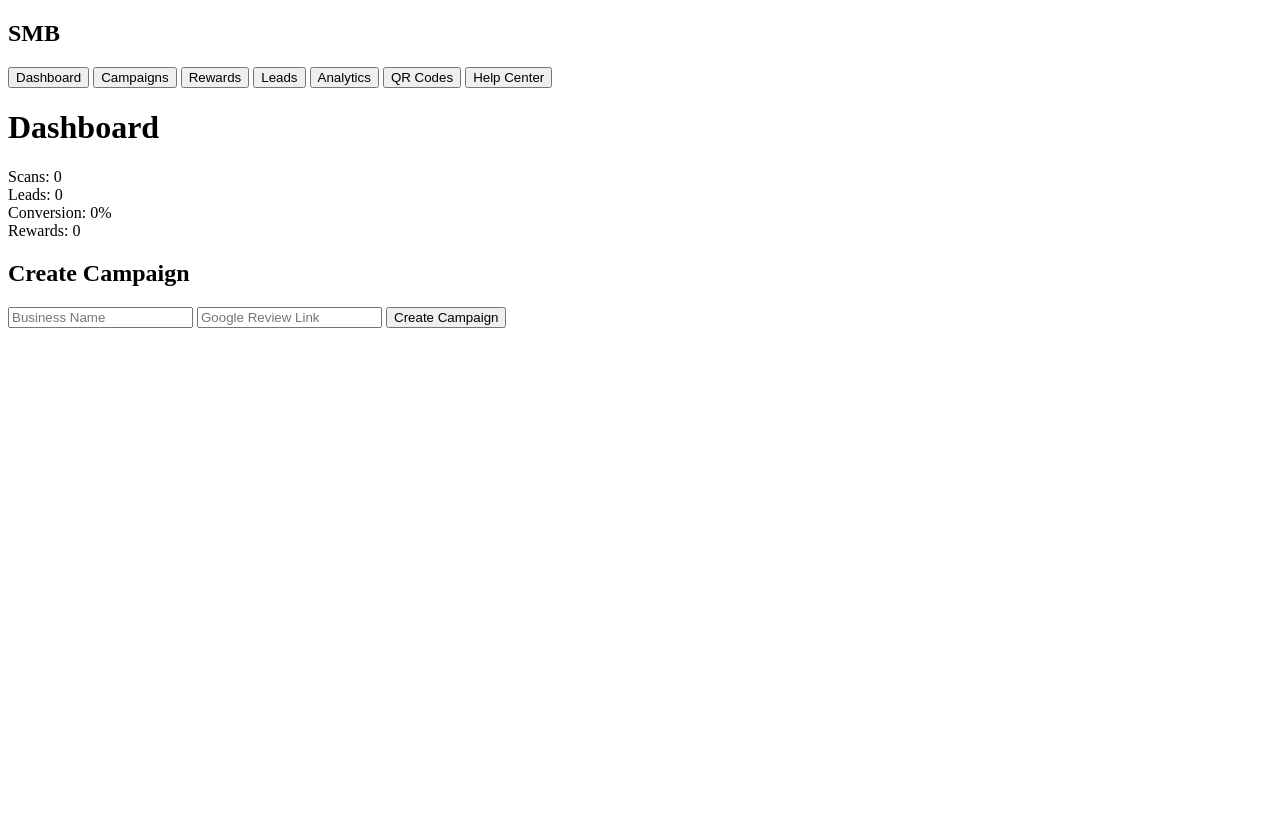
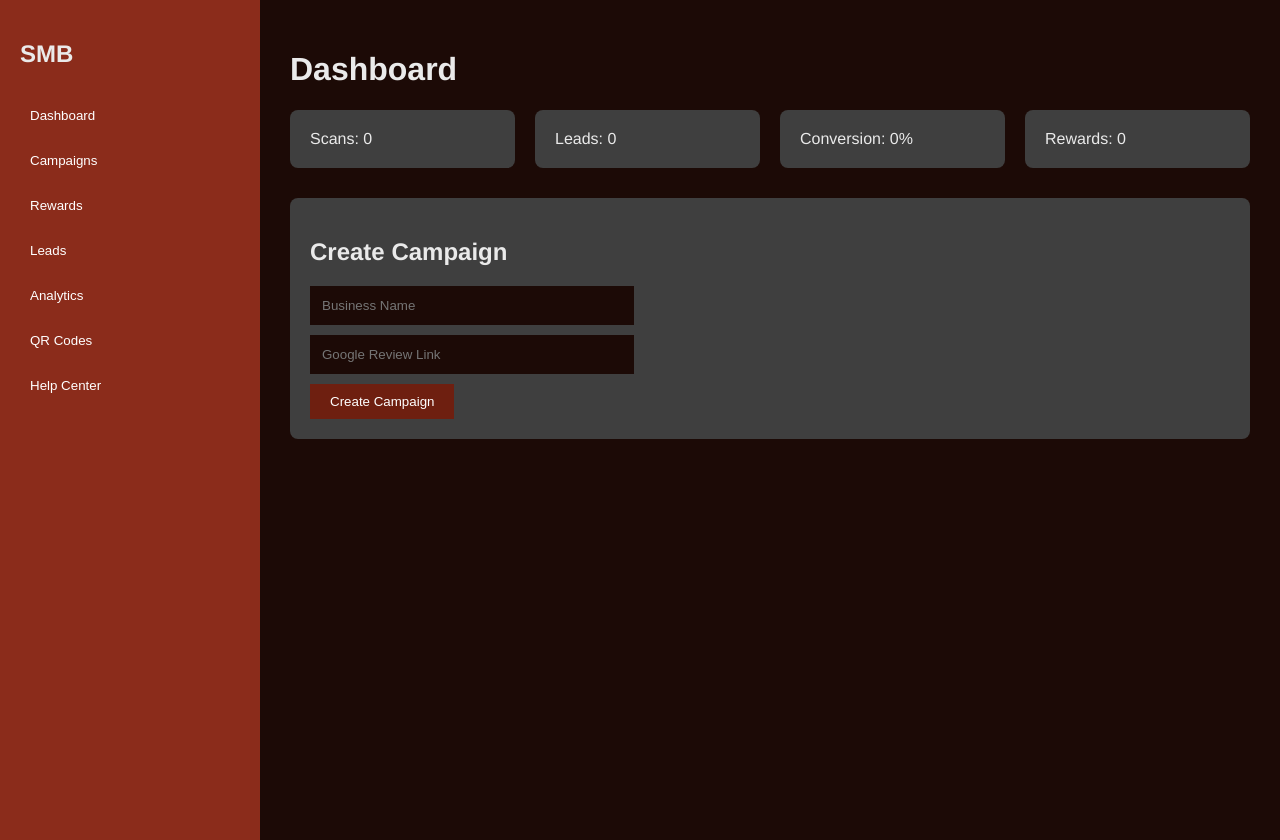
Before and after one commit to ygriega-glitch/swsss, a plain HTML site: page index.html in a window 1280 px wide. Before the commit the page ends 800 px from the top, so only its background shows below. Drawn offline with Linux system fonts and the light colour scheme.

Commit message:
style.css

```diff
--- a/style.css
+++ b/style.css
@@ -1,33 +1,86 @@
-<!DOCTYPE html>
-<html>
-<head>
-  <link rel="stylesheet" href="style.css">
+body {
+  margin: 0;
+  font-family: Helvetica, Arial, sans-serif;
+  background: #1C0A06;
+  color: #EAEAEA;
+}
 
-  <!-- SUPABASE -->
-  <script src="https://cdn.jsdelivr.net/npm/@supabase/supabase-js"></script>
-</head>
+/* layout */
+.app {
+  display: flex;
+}
 
-<body>
+/* sidebar */
+.sidebar {
+  width: 220px;
+  background: #8B2C1B;
+  height: 100vh;
+  padding: 20px;
+}
 
-<h1>Leave a review & win</h1>
+.sidebar h2 {
+  margin-bottom: 30px;
+}
 
-<button onclick="goReview()">Leave Review</button>
+.sidebar button {
+  display: block;
+  width: 100%;
+  margin-bottom: 10px;
+  padding: 10px;
+  background: transparent;
+  border: none;
+  color: white;
+  text-align: left;
+  cursor: pointer;
+}
 
-<br><br>
+.sidebar button:hover {
+  background: rgba(255,255,255,0.1);
+}
 
-<button id="unlock" disabled>Unlock Spin</button>
+/* main */
+.main {
+  flex: 1;
+  padding: 30px;
+}
 
-<div id="wheel">
-  <h2>🎡 Spin</h2>
-  <button onclick="spin()">SPIN</button>
-</div>
+/* cards */
+.cards {
+  display: flex;
+  gap: 20px;
+  margin-bottom: 30px;
+}
 
-<div id="result"></div>
+.card {
+  background: #3F3F3F;
+  padding: 20px;
+  flex: 1;
+  border-radius: 8px;
+}
 
-<input id="email" placeholder="Your email">
-<button onclick="save()">Claim reward</button>
+/* section */
+.section {
+  background: #3F3F3F;
+  padding: 20px;
+  border-radius: 8px;
+}
 
-<script src="app.js"></script>
+/* inputs */
+input {
+  display: block;
+  margin: 10px 0;
+  padding: 12px;
+  width: 300px;
+  background: #1C0A06;
+  border: none;
+  color: white;
+}
 
-</body>
-</html>
+/* button */
+button {
+  padding: 10px 20px;
+  background: #6E1F10;
+  border: none;
+  color: white;
+  cursor: pointer;
+}
```
